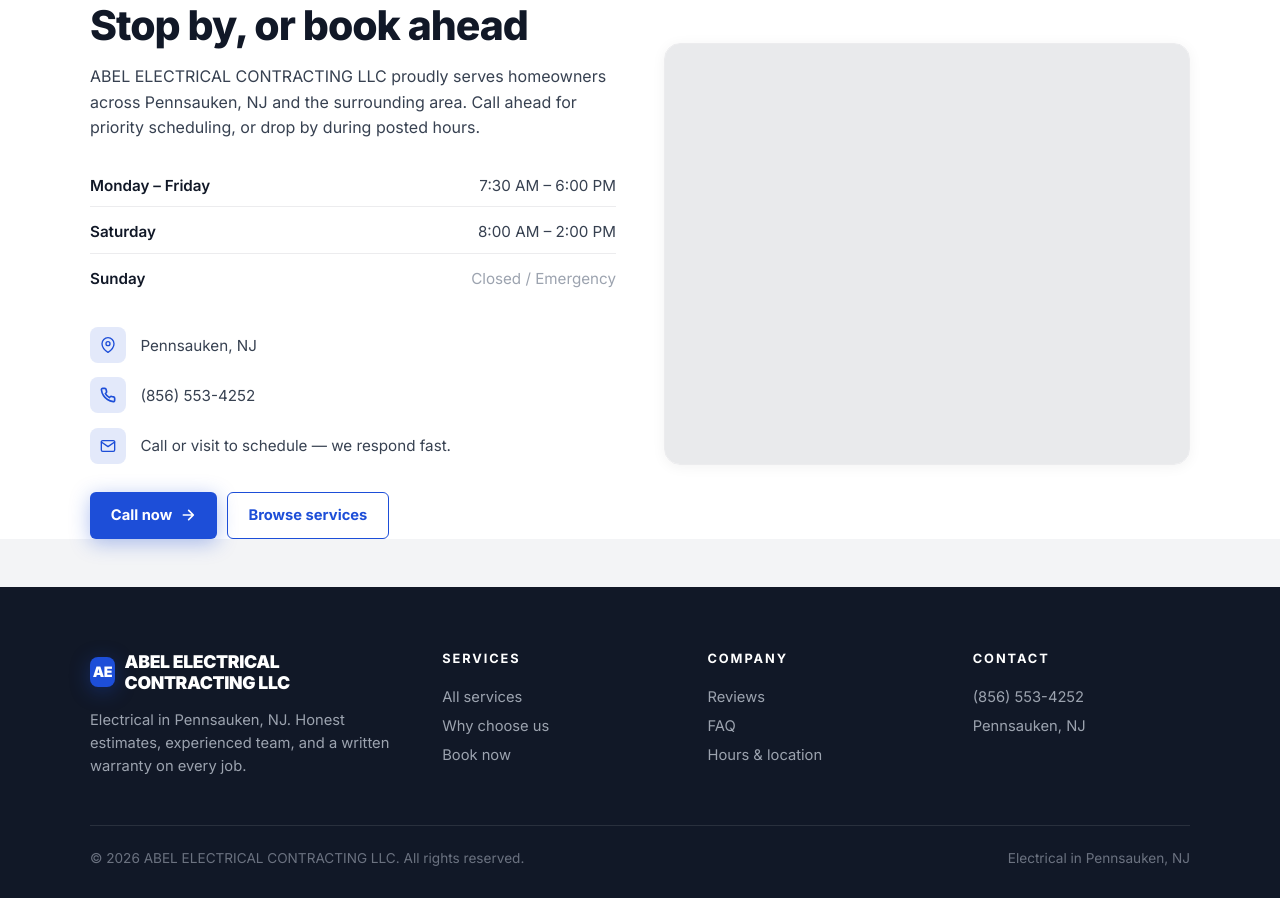
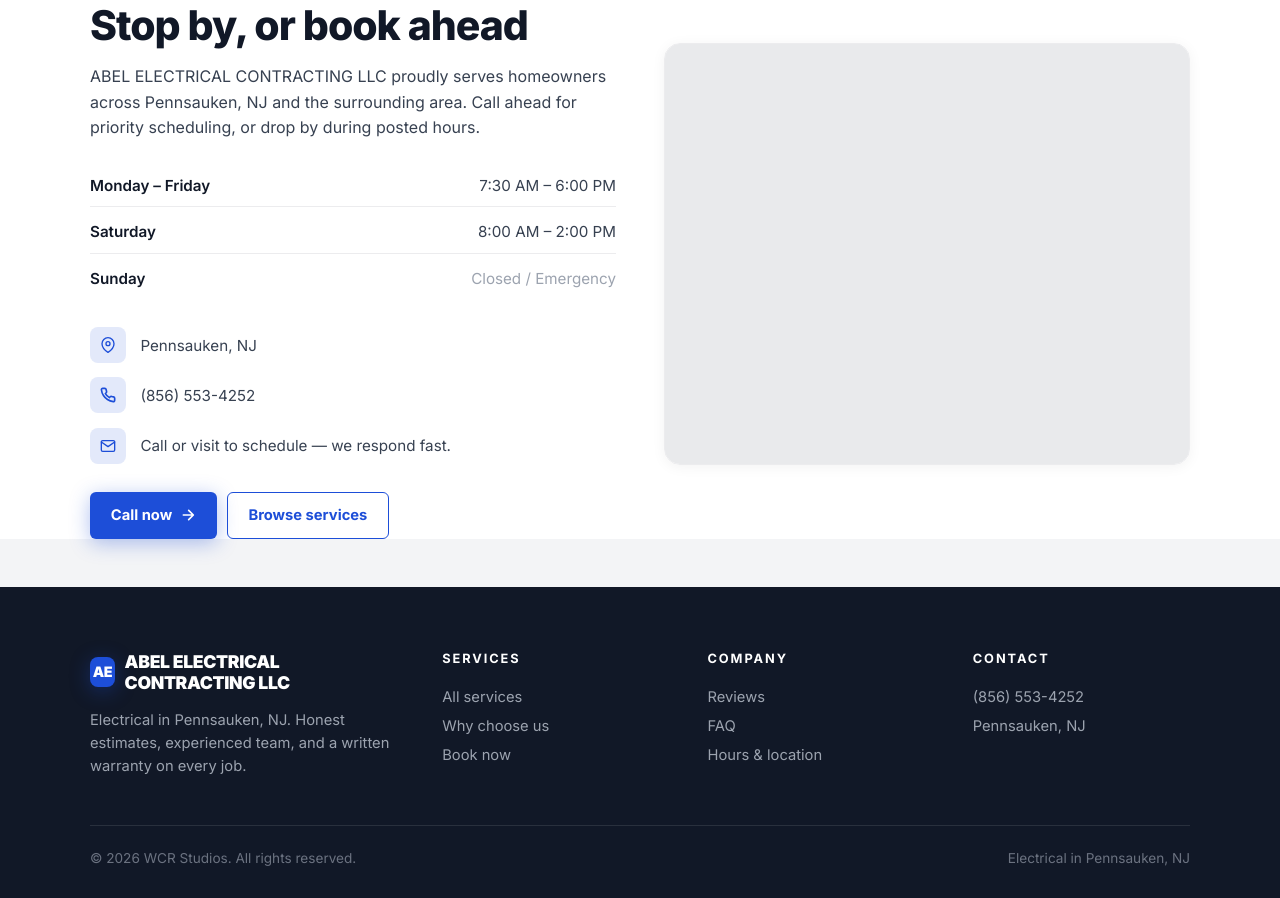
Before and after one commit to Wrenbjor/trades--abel-electrical-contracting-llc, a plain HTML site: page index.html in a window 1280 px wide. Shown: the part 4792-5690 px from the top of the page. Drawn offline with nearby package versions, Linux system fonts and the light colour scheme; no server answers.

Commit message:
Update site

```diff
--- a/index.html
+++ b/index.html
@@ -605,7 +605,7 @@ footer{background:#111827;color:#cbd5d1;padding:4rem 2rem 2rem}
     </div>
   </div>
   <div class="foot-bottom">
-    <div>&copy; 2026 ABEL ELECTRICAL CONTRACTING LLC. All rights reserved.</div>
+    <div>&copy; 2026 WCR Studios. All rights reserved.</div>
     <div>Electrical in Pennsauken, NJ</div>
   </div>
 </footer>
```
